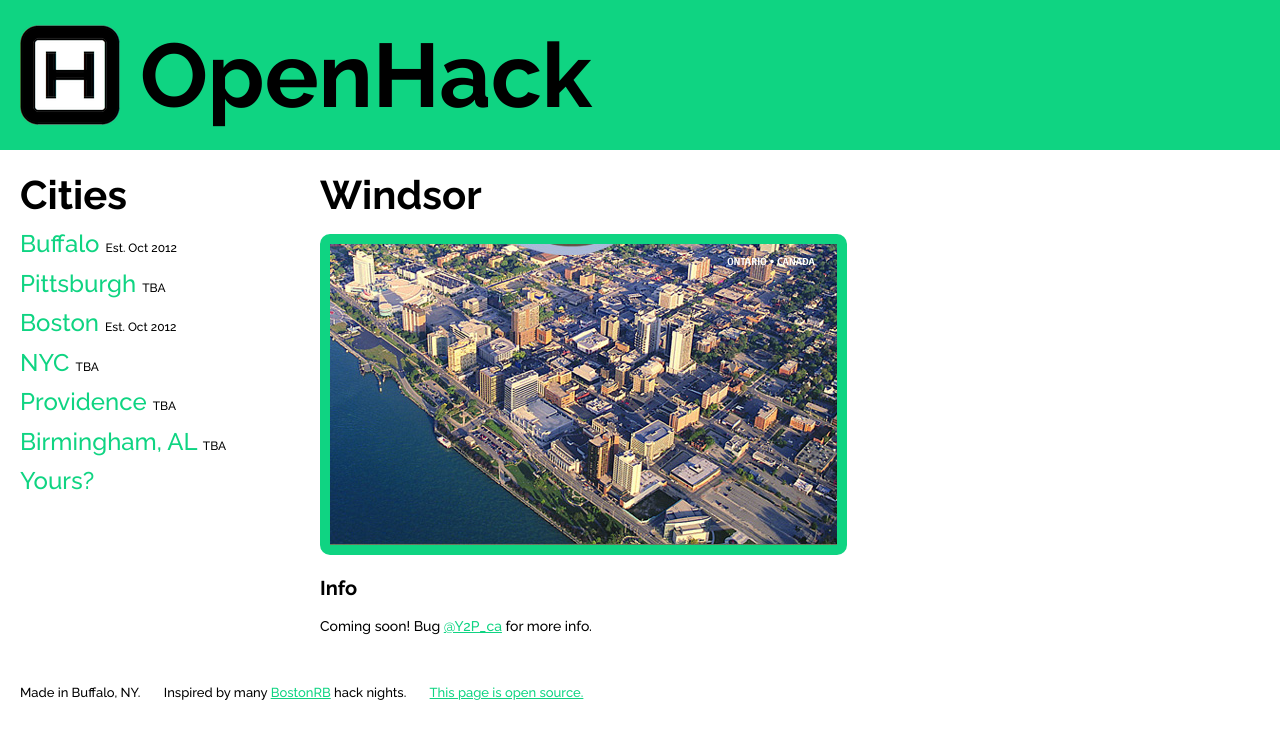
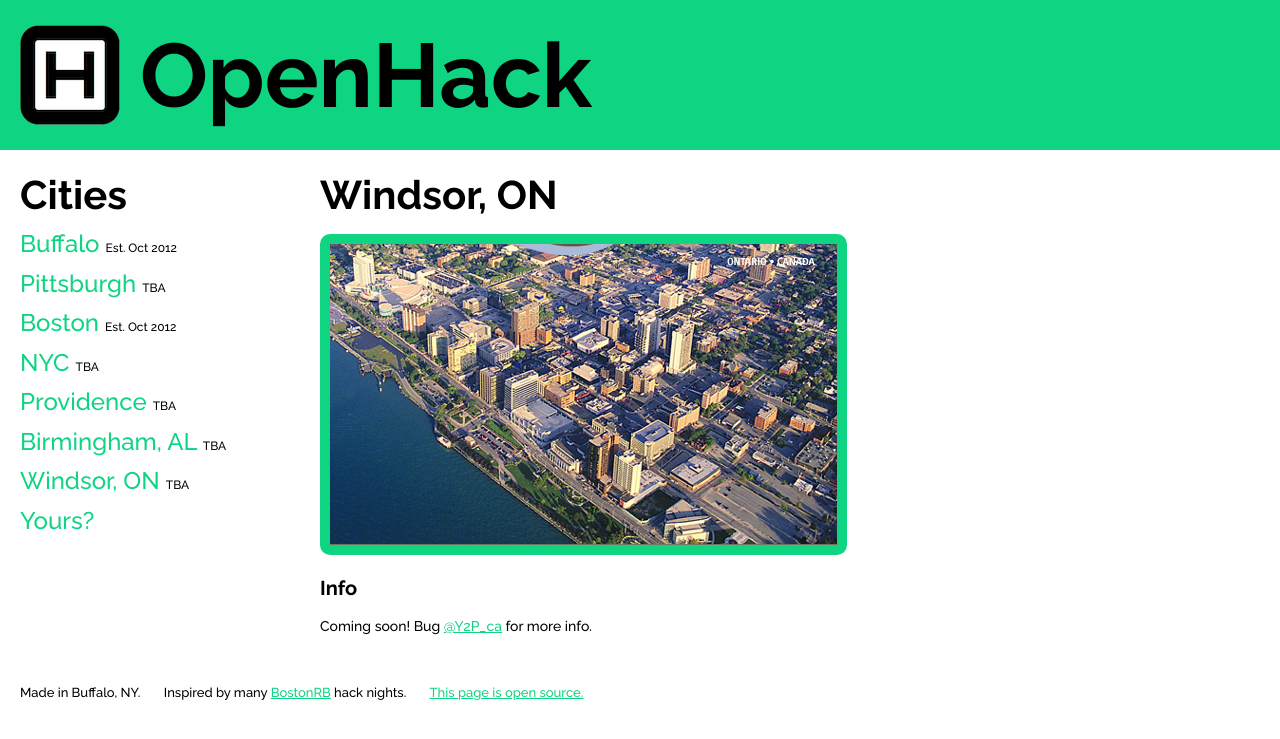
Before and after one commit to OpenHack/openhack.github.com, a Jekyll site: the page built from windsor/index.markdown, in a window 1280 px wide. Shown: the top 739 px of the page. Built offline with Jekyll 4.4.1, drawn with Linux system fonts in a browser that asks for light colours; Markdown is read by kramdown in place of the engine named in the settings; comment, search, counter and statistics services are not loaded.

Commit message:
updated Windsor to Windsor, ON/ added link to main site

```diff
--- a/_layouts/default.html
+++ b/_layouts/default.html
@@ -30,7 +30,8 @@
           <li><a href="/new_york">NYC <small>TBA</small></a></li>
           <li><a href="/providence">Providence <small>TBA</small></a></li>
           <li><a href="/birmingham">Birmingham, AL <small>TBA</small></a></li>
-          <li><a href="/yours">Yours?</a></li>
+        <li><a href="/windsor">Windsor, ON <small>TBA</small></a></li>
+	<li><a href="/yours">Yours?</a></li>
         </ul>
       </div>
       <div class="main span9">
--- a/windsor/index.markdown
+++ b/windsor/index.markdown
@@ -1,9 +1,9 @@
 ---
 layout: default
-title: OpenHack - Windsor
+title: OpenHack - Windsor, ON
 ---
 
-## Windsor
+## Windsor, ON
 
 ![Photo of your meetup or city!](/windsor/cover_image.jpeg)
 
```
